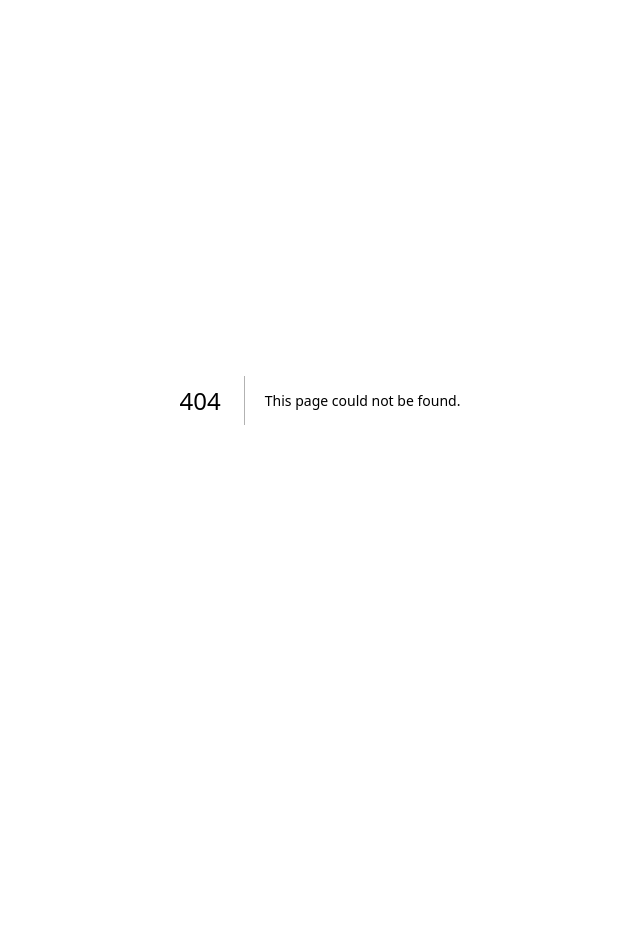
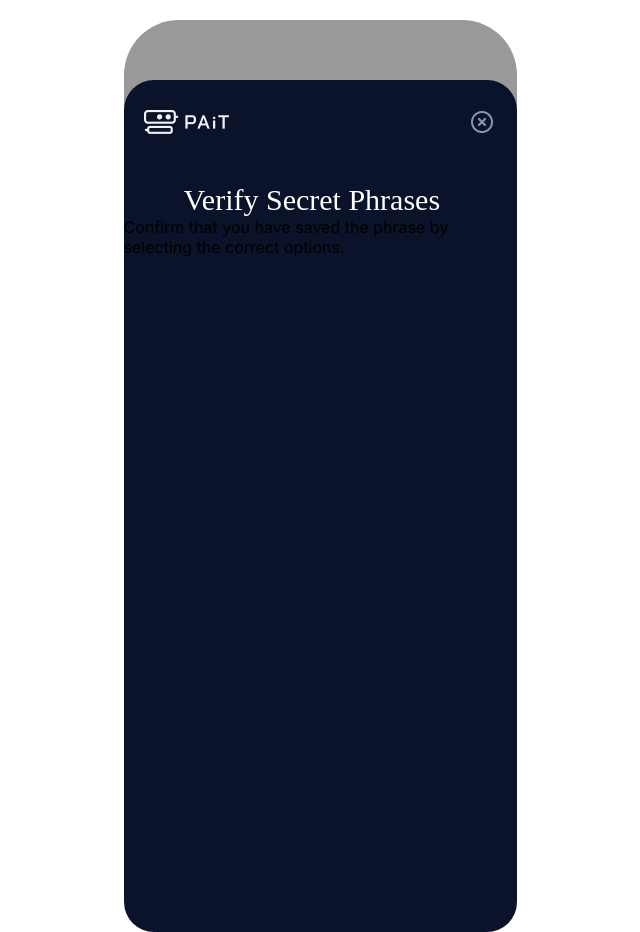
Before and after one commit to willywonder/PAIT-APPv2, a Next.js app: page /Walletcreation4 in a window 1280 px wide. Before the commit this address had no page. Shown: the whole page, without its empty margins (320-960 px from the left). Before the commit the page ends 800 px from the top, so only its background shows below. Built offline with nearby package versions, Linux system fonts and the light colour scheme.

Commit message:
added three more pages

```diff
--- a/src/app/Home/page.js
+++ b/src/app/Home/page.js
@@ -17,7 +17,7 @@ const Home = () => {
             {" "}
             <span>USD $0.50</span> / 1 $PAIT
           </div>
-          <button type="submit" className="buybutton">
+          <button  className="buybutton">
           <div className="Buyy-btn">
             <span>Buy Now </span>
             <Image src="/blackright.png" alt="image" width="16" height="17" />
--- /dev/null
+++ b/src/app/Walletcreation4/page.js
@@ -0,0 +1,26 @@
+import React from "react";
+import Image from "next/image";
+import "./walletcreate4.css";
+
+const Walletcreation4 = () => {
+  return (
+    <div className="createwallet">
+      <div className="createwallet-container">
+        <div className="top">
+          <div className="logo">
+            <Image src="/pait.png" alt="image" width="86" height="24" />
+          </div>
+          <div className="logo2">
+            <Image src="/circlex.png" alt="image" width="24" height="24" />
+          </div>
+        </div>
+        <div className="verify">Verify Secret Phrases</div>
+        <div className="confirm">
+          Confirm that you have saved the phrase by selecting the correct
+          options.
+        </div>
+      </div>
+    </div>
+  );
+};
+export default Walletcreation4;
--- /dev/null
+++ b/src/app/Walletcreation4/walletcreate4.css
@@ -0,0 +1,40 @@
+body {
+  display: grid;
+  place-items: center;
+  margin: 0;
+  margin-top: 20px;
+}
+.createwallet {
+  width: 393px;
+  height: 852px;
+  flex-shrink: 0;
+  border-radius: 55px;
+  background: rgba(0, 0, 0, 0.4);
+}
+.createwallet-container {
+  display: flex;
+  flex-direction: column;
+  align-items: flex-start;
+  gap: var(--sds-size-space-800);
+  flex: 1 0 0;
+  align-self: stretch;
+  background-color: #0b132b;
+  width: 393px;
+  height: 852px;
+  margin-top: 60px;
+  border-radius: 30px;
+}
+.top {
+  display: flex;
+  padding-top: 30px;
+  padding-left: 20px;
+  gap: 240px;
+}
+.verify{
+  color: #fff;
+  font-family: Poppins;
+  font-size: var(--Title-Large-Size, 30px);
+  font-weight: 500;
+  margin-left: 60px;
+  margin-top: 45px;
+}
```
